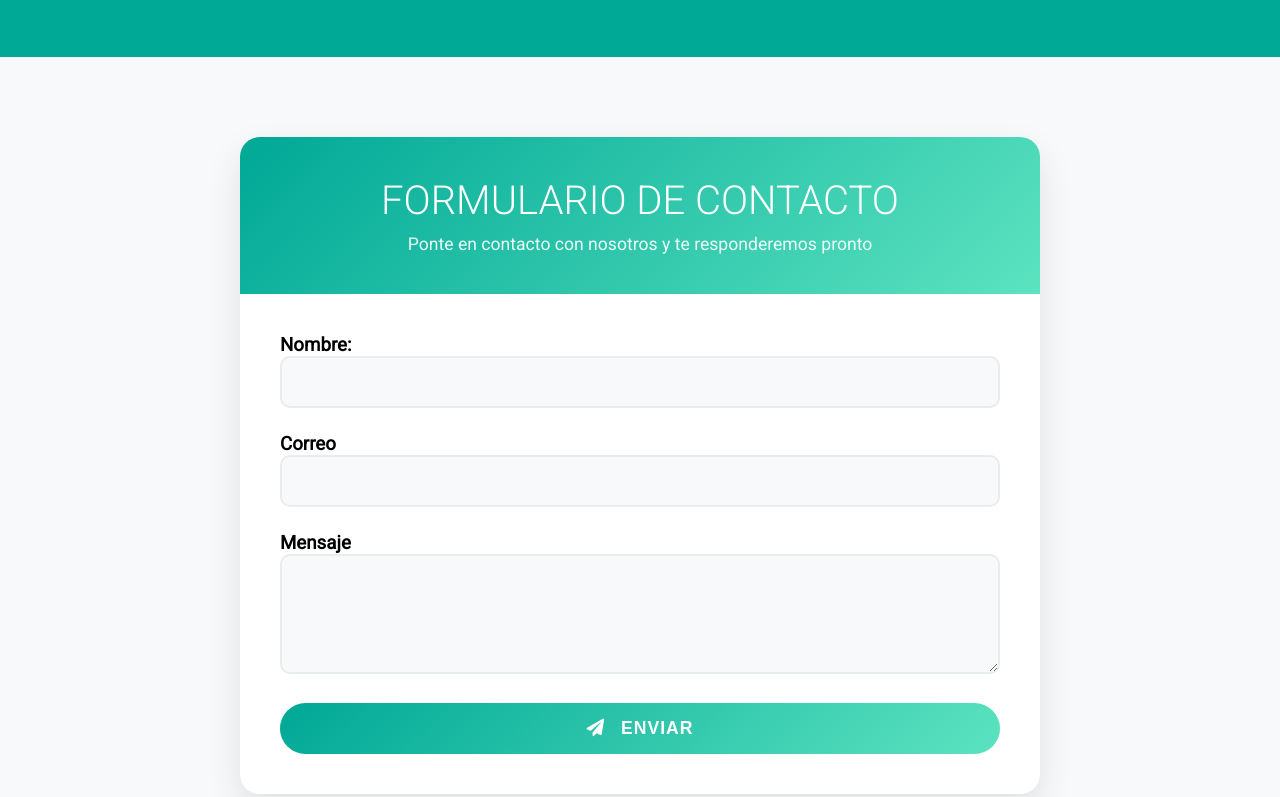
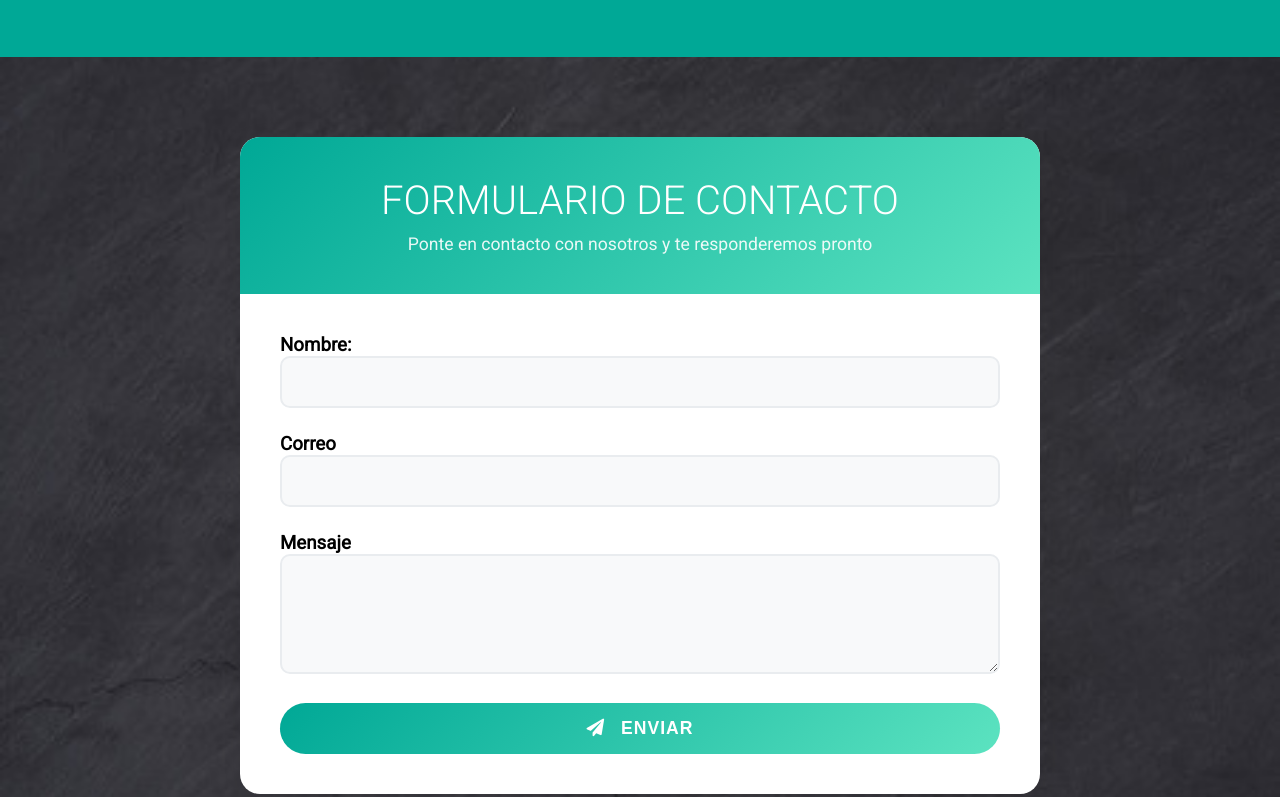
Before and after one commit to JGuauque/Proyect-de-Curso-Web, a plain HTML site: page Proyecto de curso Web/index.html in a window 1280 px wide. Shown: the part 2569-3366 px from the top of the page. Drawn offline with Linux system fonts and the light colour scheme.

Commit message:
Se agrega fondo a la sección Contacto
Se agrega fondo a la sección Contacto

```diff
--- a/Proyecto de curso Web/css/styles.css
+++ b/Proyecto de curso Web/css/styles.css
@@ -509,13 +509,19 @@ section .image img {
 /* contactanos */
 
 .contact-section {
-background-color: #f8f9fa;
+background: url(../img/fondo-main.jpg) no-repeat center center/cover;
 padding: 80px 20px;
 display: flex;
 justify-content: center;
 align-items: center;
 min-height: 100vh;
+background-attachment: fixed; /* Hace que el fondo permanezca fijo */
 }
+
+.contact-section::before{
+  background: linear-gradient(to bottom, rgba(34, 58, 53, 0.5), rgba(31, 30, 30, 0.774));
+}
+
 
 .contact-container {
 background: white;
```
